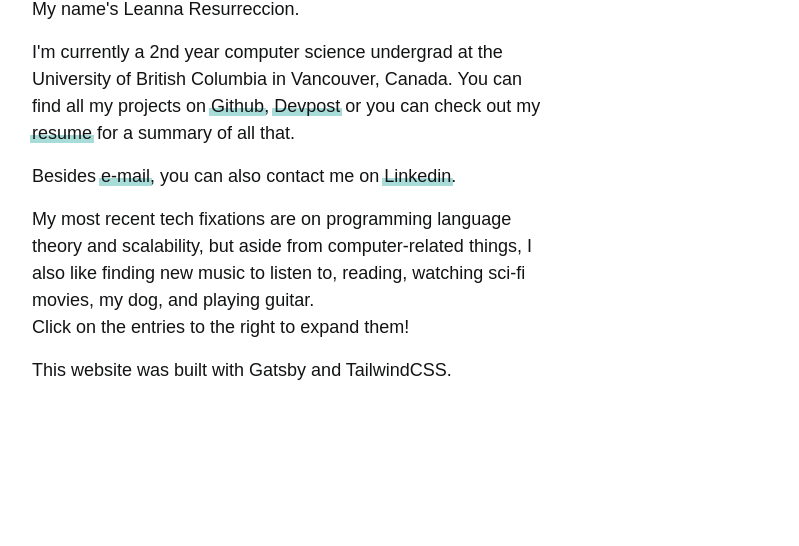
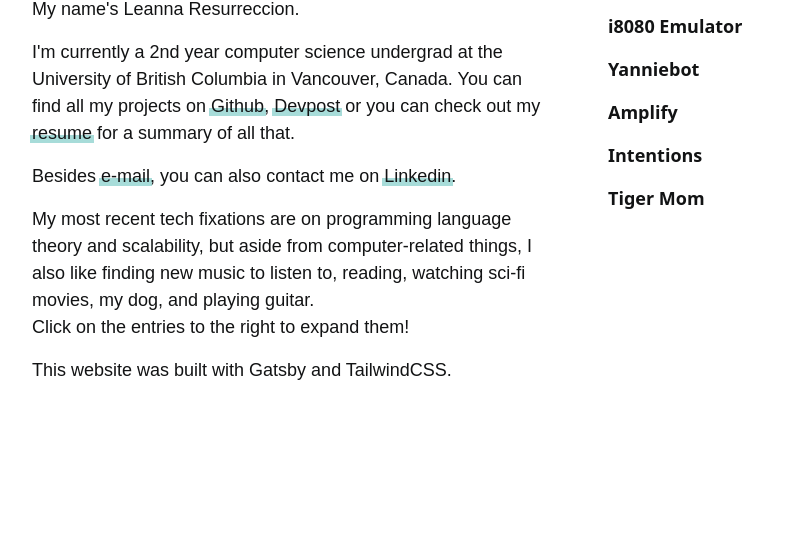
Before and after one commit to resurl/portfolio-v2, a Gatsby site: page / in a window 1280 px wide. Shown: the part 254-800 px from the top of the page, without its empty margins (0-799 px from the left). Built offline with nearby package versions, Linux system fonts and the light colour scheme; Gatsby itself is replaced by a stand-in of ours.

Commit message:
fix graphical bug in projet list

```diff
--- a/public/index.html
+++ b/public/index.html
@@ -1 +1 @@
-<!DOCTYPE html><html><head><meta charSet="utf-8"/><meta http-equiv="x-ua-compatible" content="ie=edge"/><meta name="viewport" content="width=device-width, initial-scale=1, shrink-to-fit=no"/><meta name="note" content="environment=development"/><script src="/socket.io/socket.io.js"></script><link href="https://fonts.googleapis.com/css2?family=Rubik:wght@300;400;500;600&display=swap" rel="stylesheet"></head><body><div id="___gatsby"></div><script src="/polyfill.js" nomodule=""></script><script src="/commons.js"></script></body></html>
+<!DOCTYPE html><html><head><meta charSet="utf-8"/><meta http-equiv="x-ua-compatible" content="ie=edge"/><meta name="viewport" content="width=device-width, initial-scale=1, shrink-to-fit=no"/><meta name="note" content="environment=development"/><script src="/socket.io/socket.io.js"></script></head><body><div id="___gatsby"></div><script src="/polyfill.js" nomodule=""></script><script src="/commons.js"></script></body></html>
--- a/src/pages/index.js
+++ b/src/pages/index.js
@@ -1,6 +1,6 @@
 import React, { useEffect, useState } from "react"
 import About from '../About'
-import { projects } from '../data'
+import { projects as myProjects } from '../data'
 
 const Project = (props) => {
   const [expand, setExpand] = useState(false);
@@ -34,13 +34,23 @@ const Project = (props) => {
 
 const ProjectView = (props) => {
   const [projects, setProjects] = useState([]);
+  const [loaded, setLoaded] = useState(false);
 
   useEffect(() => {
-    loadProjects(true)
+    setProjects(loadProjects(true))
+    console.log(props.data);
   },[])
 
   useEffect(() => {
-    setProjects(loadProjects(props.isMinimized));
+    if (projects.length > 0 && !loaded)
+      setLoaded(true)
+
+  },[projects])
+
+  useEffect(() => {
+    if (projects && loaded)
+      setProjects(loadProjects(props.isMinimized));
+
   }, [props.isMinimized])
 
   function loadProjects(mini) {
@@ -53,12 +63,20 @@ const ProjectView = (props) => {
         isMini={mini}
         key={idx} />
     );
+    console.log(jsx)
+    return jsx
+  }
+
+  const loadingData = () => {
+    let jsx = [];
+    for (let i = 0; i < 5; i++)
+      jsx.push(<div className='w-64 h-10 bg-gray-500' key={i}></div>)
     return jsx
   }
 
   return (
     <div className='overflow-scroll space-y-4 max-w-full h-full'>
-      {projects}
+      {loaded ? projects : loadingData()}
     </div>
   )
 }
@@ -66,15 +84,15 @@ const ProjectView = (props) => {
 
 
 function Home() {
-  const [userData, setData] = useState([]);
   const [minimized, setMini] = useState(true);
-
-  useEffect(() => {
-    setData(projects);
-  }, []);
 
   function toggleMinimize() {
     setMini(!minimized);
+  }
+
+  function keyDownMinimize(e) {
+    if (e.key === 'Enter')
+      setMini(!minimized)
   }
 
   return (
@@ -83,8 +101,10 @@ function Home() {
         <About />
       </div>
       <div className='mx-8 box-border overflow-auto h-full space-y-4 flex flex-col justify-center invisible md:visible lg:visible xl:visible'>
-        <div className='w-32 h-10 font-semibold py-1 text-center align-text-bottom cursor-pointer bg-teal-500 rounded-md text-white hover:bg-teal-600 select-none' onClick={toggleMinimize}>{minimized ? 'Expand' : 'Minimize'} all</div>
-        <ProjectView data={userData} isMinimized={minimized} />
+        <div className='w-32 h-10 font-semibold py-1 text-center align-text-bottom cursor-pointer bg-teal-500 rounded-md text-white hover:bg-teal-600 select-none'
+          onClick={toggleMinimize}
+          onKeyDown={keyDownMinimize}>{minimized ? 'Expand' : 'Minimize'} all</div>
+        <ProjectView data={myProjects} isMinimized={minimized} />
       </div>
     </div>
   );
```
